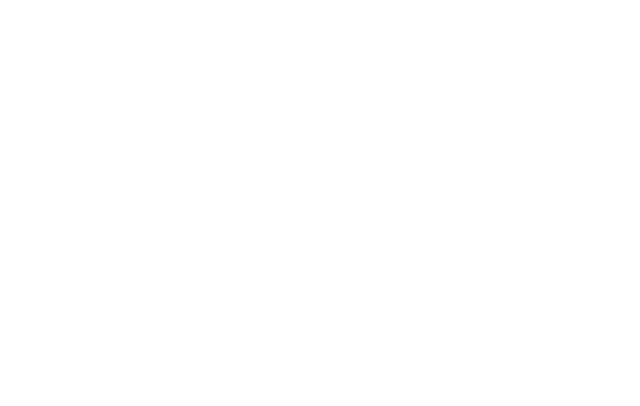
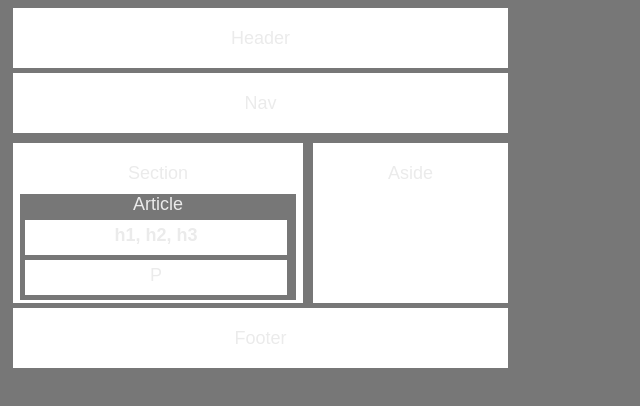
Before and after one commit to paulwick1/HW-Wireframe, a plain HTML site: page index.html in a window 1280 px wide. Shown: the whole page, without its empty margins (0-640 px from the left). Drawn offline with Linux system fonts and the light colour scheme.

Commit message:
final version

```diff
--- a/index.html
+++ b/index.html
@@ -6,32 +6,38 @@
 
 </head>
 <body>
-  <header>
-  </header>
+  <div>
+    <header>Header
+    </header>
 
-  <nav>
-  </nav>
+    <nav>Nav
+    </nav>
 
-  <aside>
-  </aside>
+    <div>
+      <section>Section
 
-  <section>
-  </section>
 
-  <article>
-  </article>
+      <div>
+        <article>Article
 
-  <h1>
-  </h1>
 
-  <h2>
-  </h2>
+          <h1>h1, h2, h3
+          </h1>
 
-  <h3>
-  </h3>
+          <p>P
+          </p>
+        </article>
+      </div>
+      </section>
 
-  <footer>
-  </footer>
+    </div>
+
+    <aside>Aside
+    </aside>
+
+    <footer>Footer
+    </footer>
+  </div>
 
 </body>
 </html>
--- a/style.css
+++ b/style.css
@@ -0,0 +1,67 @@
+*{
+	font-family: 'Arial', 'Helvetica Neue', 'Helvetica', sans-serif;
+	font-size: 18px;
+
+}
+body{
+	width: 960px;
+	background-color: #777;
+	text-align: center
+}
+
+header, nav, footer{
+	background-color: white;
+	color: #ebebeb;
+	width: 495px;
+	height: 40px;
+	margin: 5px;
+	text-align: center;
+	padding-top: 20px;
+}
+section{
+	height: 140px;
+	width: 290px;
+	background-color: white;
+	color: #ebebeb;
+	position: relative;
+	float: left;
+	margin: 5px;
+	text-align: center;
+	padding-top: 20px;
+
+}
+aside {
+	background-color: white;
+	color: #ebebeb;
+	position: relative;
+	height: 140px;
+	width: 195px;
+	float: left;
+	margin: 5px;
+	text-align: center;
+	padding-top: 20px;
+}
+
+h1, p{
+	background-color: white;
+	height: 30px;
+	width: 95%;
+	margin: 5px;
+	position: relative;
+	color: #ebebeb;
+	padding-top: 5px;
+
+}
+
+article {
+	position: relative;
+    background-color:#777;
+    color: #ebebeb;
+    display: inline-block;
+    top: 10px;
+    width: 95%;
+
+}
+footer{
+	clear: left;
+}
```
